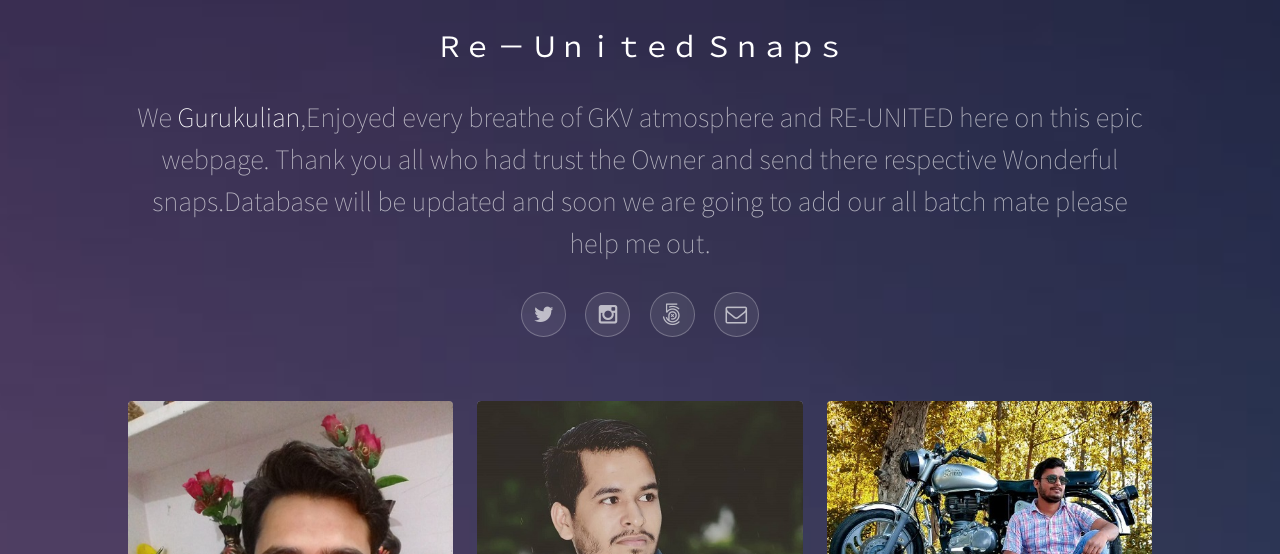
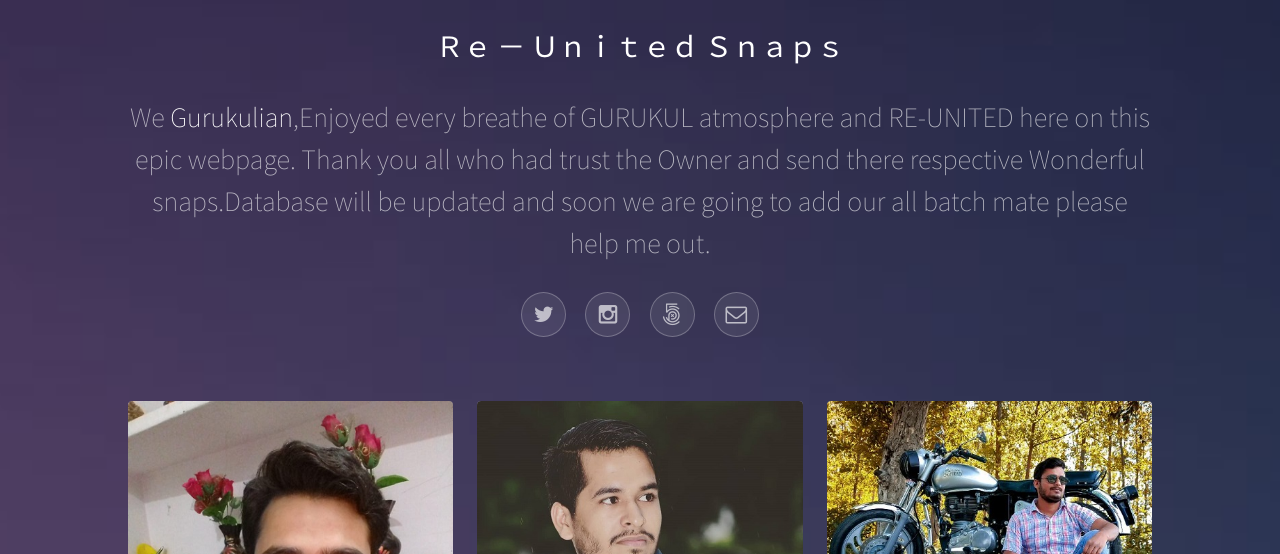
Before and after one commit to gurukul2015-18/Re-United-Snaps, a plain HTML site: page index.html in a window 1280 px wide. Shown: the part 246-800 px from the top of the page. Drawn offline with Linux system fonts and the light colour scheme.

Commit message:
Update index.html

```diff
--- a/index.html
+++ b/index.html
@@ -20,7 +20,7 @@
 					<header id="header">
 						<span class="avatar"><img src="images/avatar.jpg" alt="" /></span>
 						<h1><strong>Ｒｅ － Ｕｎｉｔｅｄ  Ｓｎａｐｓ</strong></h1>
-						<h1>We <strong>Gurukulian</strong>,Enjoyed every breathe of GKV atmosphere and RE-UNITED here on this epic webpage. Thank you all who had trust the Owner and send there respective Wonderful snaps.Database will be updated and soon we are going to add our all batch mate please help me out.</h1>
+						<h1>We <strong>Gurukulian</strong>,Enjoyed every breathe of GURUKUL atmosphere and RE-UNITED here on this epic webpage. Thank you all who had trust the Owner and send there respective Wonderful snaps.Database will be updated and soon we are going to add our all batch mate please help me out.</h1>
 						<ul class="icons">
 							<li><a href="https://twitter.com/viralbaba_" class="icon style2 fa-twitter"><span class="label">Twitter</span></a></li>
 							<li><a href="https://www.instagram.com/viralbaba_/" class="icon style2 fa-instagram"><span class="label">Instagram</span></a></li>
```
